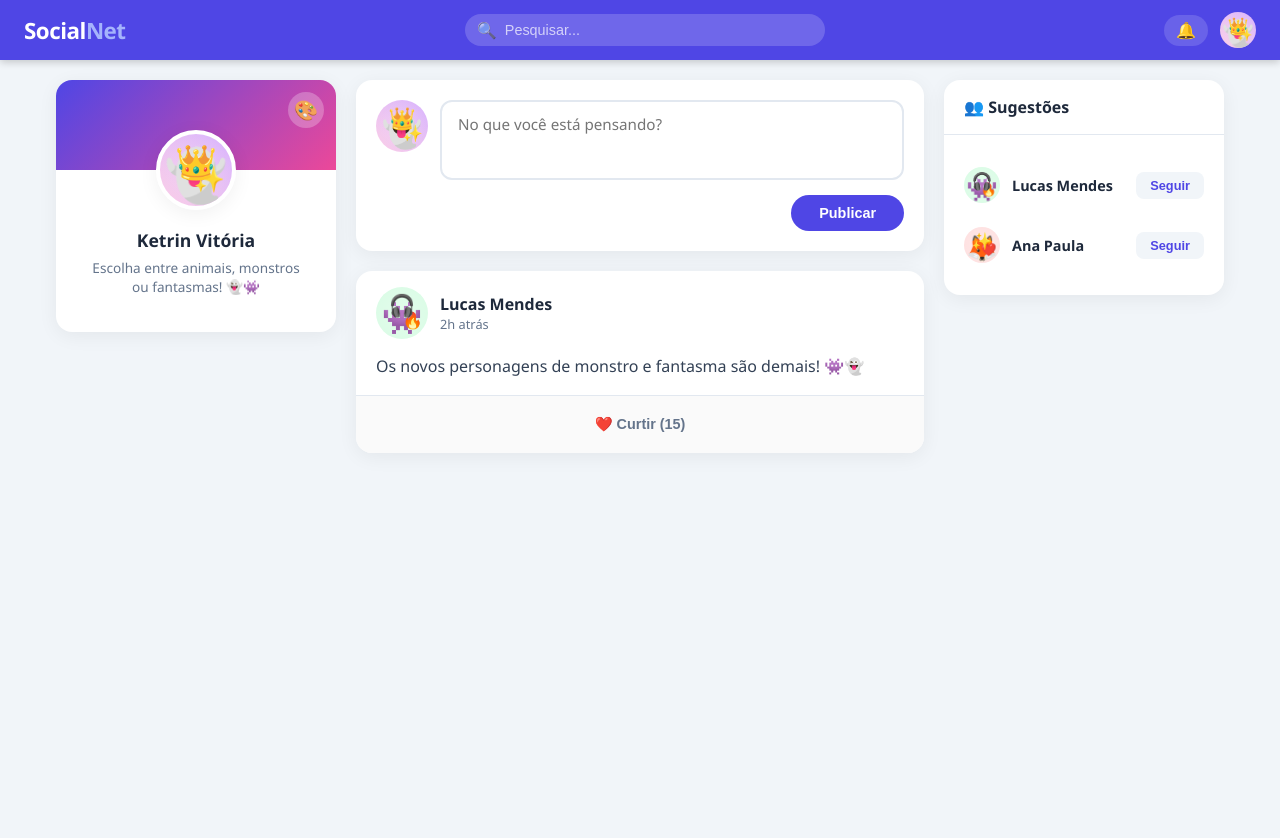
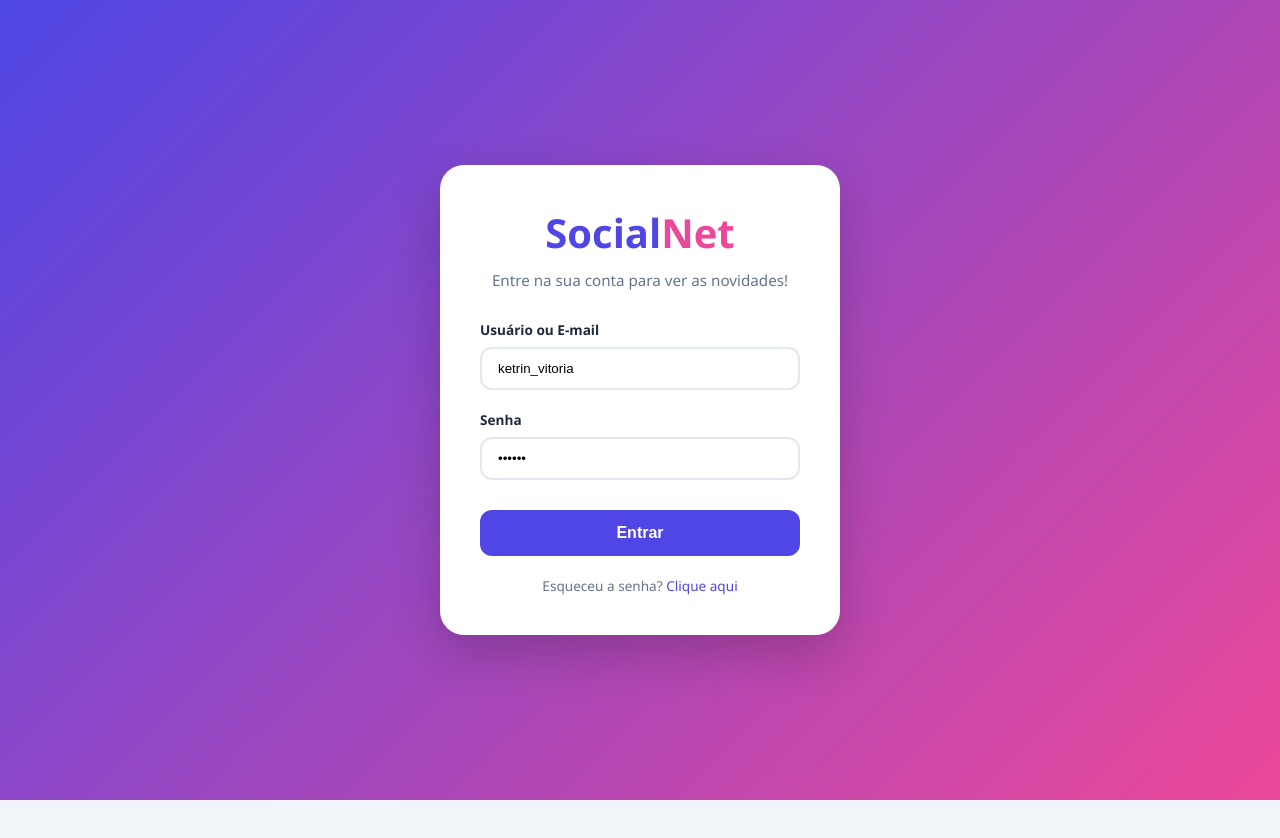
Before and after one commit to ketrin-v/Minha-rede-social, a plain HTML site: page index.html in a window 1280 px wide. Drawn offline with Linux system fonts and the light colour scheme.

Commit message:
feat: adiciona tela de login elegante com transição animada para o feed

```diff
--- a/index.html
+++ b/index.html
@@ -27,7 +27,42 @@
       background: var(--bg);
       color: var(--text);
       min-height: 100vh;
+      overflow-x: hidden;
     }
+
+    /* ===== TELA DE LOGIN ===== */
+    #loginScreen {
+      position: fixed; inset: 0;
+      background: linear-gradient(135deg, var(--primary), var(--accent));
+      display: flex; align-items: center; justify-content: center;
+      z-index: 1000;
+      transition: transform 0.6s cubic-bezier(0.82, 0.01, 0.77, 0.41);
+    }
+    #loginScreen.hidden { transform: translateY(-100%); }
+
+    .login-card {
+      background: #fff; padding: 40px; border-radius: 24px;
+      width: 100%; max-width: 400px; box-shadow: 0 20px 50px rgba(0,0,0,0.2);
+      text-align: center;
+    }
+    .login-logo { font-size: 2.5rem; font-weight: 800; color: var(--primary); margin-bottom: 10px; }
+    .login-logo span { color: var(--accent); }
+    .login-subtitle { color: var(--muted); margin-bottom: 30px; font-size: 0.95rem; }
+
+    .input-group { text-align: left; margin-bottom: 20px; }
+    .input-group label { display: block; font-size: 0.85rem; font-weight: 700; color: var(--text); margin-bottom: 8px; }
+    .input-group input {
+      width: 100%; padding: 12px 16px; border-radius: 12px;
+      border: 2px solid var(--border); outline: none; transition: border-color 0.2s;
+    }
+    .input-group input:focus { border-color: var(--primary); }
+
+    .btn-login {
+      width: 100%; background: var(--primary); color: #fff; border: none;
+      padding: 14px; border-radius: 12px; font-size: 1rem; font-weight: 700;
+      cursor: pointer; transition: all 0.2s; margin-top: 10px;
+    }
+    .btn-login:hover { background: var(--primary-dk); transform: translateY(-2px); box-shadow: 0 5px 15px rgba(79, 70, 229, 0.4); }
 
     /* ===== NAVBAR ===== */
     nav {
@@ -41,66 +76,30 @@
     }
     .nav-logo { font-size: 1.4rem; font-weight: 800; color: #fff; letter-spacing: -0.5px; }
     .nav-logo span { color: #a5b4fc; }
-    .nav-search { flex: 1; max-width: 360px; margin: 0 24px; position: relative; }
-    .nav-search input {
-      width: 100%; padding: 8px 16px 8px 40px;
-      border-radius: 999px; border: none;
-      background: rgba(255,255,255,.18); color: #fff;
-      font-size: .9rem; outline: none;
-    }
-    .nav-search input::placeholder { color: rgba(255,255,255,.7); }
-    .nav-search .icon-search { position: absolute; left: 12px; top: 50%; transform: translateY(-50%); color: rgba(255,255,255,.7); }
     .nav-actions { display: flex; align-items: center; gap: 12px; }
     .nav-btn {
-      background: rgba(255,255,255,.15); border: none; color: #fff;
+      background: rgba(255,255,255,0.15); border: none; color: #fff;
       border-radius: 999px; padding: 6px 12px; font-size: 1rem; cursor: pointer;
     }
 
     /* ===== AVATAR SYSTEM ===== */
     .avatar-box {
-      border-radius: 50%;
-      display: flex; align-items: center; justify-content: center;
-      position: relative; overflow: hidden;
-      flex-shrink: 0; user-select: none;
-      transition: all 0.3s cubic-bezier(0.175, 0.885, 0.32, 1.275);
+      border-radius: 50%; display: flex; align-items: center; justify-content: center;
+      position: relative; overflow: hidden; flex-shrink: 0; user-select: none;
     }
-    .avatar-bg-circle {
-      width: 100%; height: 100%;
-      display: flex; align-items: center; justify-content: center;
-      font-weight: 700;
-    }
+    .avatar-bg-circle { width: 100%; height: 100%; display: flex; align-items: center; justify-content: center; }
     .avatar-emoji { font-size: 1.8em; z-index: 2; position: relative; margin-top: 10%; }
-
-    .avatar-accessory {
-      position: absolute; top: 5%; left: 50%; transform: translateX(-50%);
-      font-size: 1.2em; z-index: 5; pointer-events: none;
-    }
-
-    .avatar-expression {
-      position: absolute; bottom: 15%; right: 10%;
-      font-size: 0.9em; z-index: 4; pointer-events: none;
-    }
-
-    .avatar-glow {
-      position: absolute; inset: 0;
-      background: radial-gradient(circle at center, rgba(255,255,255,0.4) 0%, transparent 70%);
-      z-index: 1; opacity: 0.5;
-    }
+    .avatar-accessory { position: absolute; top: 5%; left: 50%; transform: translateX(-50%); font-size: 1.2em; z-index: 5; }
+    .avatar-expression { position: absolute; bottom: 15%; right: 10%; font-size: 0.9em; z-index: 4; }
 
     .avatar-xl { width: 80px; height: 80px; font-size: 28px; border: 4px solid #fff; box-shadow: var(--shadow); }
     .avatar-md { width: 52px; height: 52px; font-size: 18px; }
     .avatar-sm { width: 36px; height: 36px; font-size: 14px; }
 
-    .avatar-accessory.face-item { top: 35%; font-size: 1em; }
-
     /* ===== LAYOUT ===== */
     .layout {
-      display: grid;
-      grid-template-columns: 280px 1fr 280px;
-      gap: 20px;
-      max-width: 1200px;
-      margin: calc(var(--nav-h) + 20px) auto 40px;
-      padding: 0 16px;
+      display: grid; grid-template-columns: 280px 1fr 280px; gap: 20px;
+      max-width: 1200px; margin: calc(var(--nav-h) + 20px) auto 40px; padding: 0 16px;
     }
     @media (max-width: 1024px) { .layout { grid-template-columns: 240px 1fr; } .sidebar-right { display: none; } }
     @media (max-width: 680px) { .layout { grid-template-columns: 1fr; } .sidebar-left { display: none; } }
@@ -114,99 +113,86 @@
     .profile-card { text-align: center; position: relative; }
     .profile-cover { height: 90px; background: linear-gradient(135deg, var(--primary), var(--accent)); }
     .profile-avatar-wrap { margin-top: -40px; display: flex; justify-content: center; }
-
     .btn-customize-avatar {
-      position: absolute; top: 12px; right: 12px;
-      background: rgba(255,255,255,0.25); border: none;
-      width: 36px; height: 36px; border-radius: 50%;
-      color: #fff; cursor: pointer; font-size: 1.2rem;
-      display: flex; align-items: center; justify-content: center;
-      transition: all 0.2s; z-index: 10;
+      position: absolute; top: 12px; right: 12px; background: rgba(255,255,255,0.25); border: none;
+      width: 36px; height: 36px; border-radius: 50%; color: #fff; cursor: pointer; font-size: 1.2rem;
+      display: flex; align-items: center; justify-content: center; z-index: 10;
     }
-    .btn-customize-avatar:hover { background: rgba(255,255,255,0.4); transform: scale(1.1) rotate(15deg); }
-
     .profile-name { margin-top: 10px; font-weight: 700; font-size: 1.1rem; }
-    .profile-bio { font-size: .85rem; color: var(--muted); margin: 6px 0 16px; padding: 0 10px; }
+    .profile-bio { font-size: .85rem; color: var(--muted); margin: 6px 0 16px; }
 
     /* Painel de Personalização */
     .customize-panel {
       display: none; background: #f8fafc; border-top: 1px solid var(--border);
-      padding: 20px; text-align: left; animation: slideDown 0.3s ease-out;
-      max-height: 500px; overflow-y: auto;
+      padding: 20px; text-align: left; max-height: 400px; overflow-y: auto;
     }
     .customize-panel.active { display: block; }
-    @keyframes slideDown { from { opacity: 0; transform: translateY(-10px); } to { opacity: 1; transform: translateY(0); } }
-
     .selector-group { margin-bottom: 16px; }
-    .selector-label { font-size: 0.7rem; color: var(--muted); margin-bottom: 8px; font-weight: 800; text-transform: uppercase; letter-spacing: 1px; display: block; }
+    .selector-label { font-size: 0.7rem; color: var(--muted); margin-bottom: 8px; font-weight: 800; text-transform: uppercase; display: block; }
     .options-grid { display: flex; gap: 8px; flex-wrap: wrap; }
     .opt-btn {
-      background: #fff; border: 2px solid var(--border);
-      width: 42px; height: 42px; border-radius: 10px; cursor: pointer; font-size: 1.2rem;
-      display: flex; align-items: center; justify-content: center; transition: all 0.2s;
+      background: #fff; border: 2px solid var(--border); width: 42px; height: 42px; border-radius: 10px;
+      cursor: pointer; font-size: 1.2rem; display: flex; align-items: center; justify-content: center;
     }
-    .opt-btn:hover { border-color: var(--primary); transform: translateY(-2px); }
-    .opt-btn.active { border-color: var(--primary); background: #ede9fe; transform: scale(0.95); }
     .color-btn { width: 34px; height: 34px; border-radius: 50%; border: 2px solid #fff; box-shadow: 0 0 0 1px var(--border); cursor: pointer; }
-    .color-btn.active { box-shadow: 0 0 0 2px var(--primary); }
 
     /* ===== FEED ===== */
     .feed { display: flex; flex-direction: column; }
     .new-post-card .card-body { display: flex; flex-direction: column; gap: 15px; }
     .new-post-top { display: flex; gap: 12px; align-items: flex-start; }
     .new-post-top textarea {
-      flex: 1; border: 2px solid var(--border); border-radius: 12px;
-      padding: 12px 16px; font-size: .95rem; resize: none;
-      font-family: inherit; outline: none; min-height: 80px; transition: border-color 0.2s;
+      flex: 1; border: 2px solid var(--border); border-radius: 12px; padding: 12px 16px;
+      font-size: .95rem; resize: none; font-family: inherit; outline: none; min-height: 80px;
     }
-    .new-post-top textarea:focus { border-color: var(--primary); }
     .btn-publish {
       background: var(--primary); color: #fff; border: none; border-radius: 999px;
-      padding: 10px 28px; font-size: .9rem; font-weight: 700; cursor: pointer;
-      transition: all 0.2s; align-self: flex-end;
+      padding: 10px 28px; font-size: .9rem; font-weight: 700; cursor: pointer; align-self: flex-end;
     }
 
     /* Posts */
     .post-header { padding: 16px 20px 0; display: flex; align-items: center; gap: 12px; }
     .post-meta { flex: 1; }
-    .post-author { font-weight: 700; font-size: 1rem; color: var(--text); }
+    .post-author { font-weight: 700; font-size: 1rem; }
     .post-time { font-size: .8rem; color: var(--muted); }
-    .post-text { padding: 15px 20px; font-size: 1rem; line-height: 1.6; color: #334155; }
+    .post-text { padding: 15px 20px; font-size: 1rem; line-height: 1.6; }
     .post-actions { display: flex; justify-content: space-around; padding: 10px; border-top: 1px solid var(--border); background: #fafafa; }
-    .action-btn {
-      flex: 1; background: none; border: none; cursor: pointer;
-      color: var(--muted); font-size: .9rem; font-weight: 600; padding: 10px; border-radius: 10px;
-      display: flex; align-items: center; justify-content: center; gap: 8px; transition: all 0.2s;
-    }
-
-    /* ===== SIDEBAR DIREITA ===== */
-    .suggestion-item { display: flex; align-items: center; gap: 12px; padding: 12px 0; }
-    .suggestion-info { flex: 1; }
-    .suggestion-name { font-weight: 700; font-size: .9rem; }
-    .btn-follow {
-      background: #f1f5f9; border: none; color: var(--primary); border-radius: 8px;
-      padding: 6px 14px; font-size: .8rem; font-weight: 700; cursor: pointer;
-    }
+    .action-btn { flex: 1; background: none; border: none; color: var(--muted); font-size: .9rem; font-weight: 600; padding: 10px; cursor: pointer; }
 
     /* ===== TOAST ===== */
     #toast {
       position: fixed; bottom: 30px; left: 50%; transform: translateX(-50%);
-      background: #1e293b; color: #fff; padding: 12px 24px;
-      border-radius: 12px; font-size: .9rem; font-weight: 600;
-      opacity: 0; pointer-events: none; transition: all 0.3s; z-index: 300;
-      box-shadow: 0 10px 25px rgba(0,0,0,0.2);
+      background: #1e293b; color: #fff; padding: 12px 24px; border-radius: 12px;
+      opacity: 0; pointer-events: none; transition: all 0.3s; z-index: 2000;
     }
     #toast.show { opacity: 1; transform: translateX(-50%) translateY(-10px); }
   </style>
 </head>
 <body>
 
+<!-- TELA DE LOGIN -->
+<div id="loginScreen">
+  <div class="login-card">
+    <div class="login-logo">Social<span>Net</span></div>
+    <p class="login-subtitle">Entre na sua conta para ver as novidades!</p>
+
+    <div class="input-group">
+      <label>Usuário ou E-mail</label>
+      <input type="text" id="loginUser" placeholder="Ex: ketrin_vitoria" value="ketrin_vitoria">
+    </div>
+
+    <div class="input-group">
+      <label>Senha</label>
+      <input type="password" id="loginPass" placeholder="••••••••" value="123456">
+    </div>
+
+    <button class="btn-login" onclick="handleLogin()">Entrar</button>
+    <p style="margin-top: 20px; font-size: 0.85rem; color: var(--muted);">Esqueceu a senha? <a href="#" style="color: var(--primary); text-decoration: none;">Clique aqui</a></p>
+  </div>
+</div>
+
+<!-- CONTEÚDO DA REDE SOCIAL -->
 <nav>
   <div class="nav-logo">Social<span>Net</span></div>
-  <div class="nav-search">
-    <span class="icon-search">🔍</span>
-    <input type="text" placeholder="Pesquisar..." id="searchInput" />
-  </div>
   <div class="nav-actions">
     <button class="nav-btn" onclick="showToast('🔔 Sem notificações')">🔔</button>
     <div id="navMyAvatar"></div>
@@ -216,12 +202,12 @@
 <div class="layout">
   <aside class="sidebar-left">
     <div class="card profile-card">
-      <button class="btn-customize-avatar" onclick="toggleCustomizePanel()" title="Personalizar Avatar">🎨</button>
+      <button class="btn-customize-avatar" onclick="toggleCustomizePanel()">🎨</button>
       <div class="profile-cover"></div>
       <div class="profile-avatar-wrap" id="myAvatarLarge"></div>
       <div class="card-body" style="padding-top:8px;">
-        <div class="profile-name">Ketrin Vitória</div>
-        <div class="profile-bio">Escolha entre animais, monstros ou fantasmas! 👻👾</div>
+        <div class="profile-name" id="userNameDisplay">Ketrin Vitória</div>
+        <div class="profile-bio">Seja bem-vindo(a) de volta! ✨</div>
       </div>
 
       <div class="customize-panel" id="customizePanel">
@@ -231,52 +217,20 @@
             <button class="opt-btn" onclick="updateMyAvatar('animal', '👻')">👻</button>
             <button class="opt-btn" onclick="updateMyAvatar('animal', '👾')">👾</button>
             <button class="opt-btn" onclick="updateMyAvatar('animal', '🐱')">🐱</button>
-            <button class="opt-btn" onclick="updateMyAvatar('animal', '🐶')">🐶</button>
-            <button class="opt-btn" onclick="updateMyAvatar('animal', '🦊')">🦊</button>
-            <button class="opt-btn" onclick="updateMyAvatar('animal', '🐼')">🐼</button>
-            <button class="opt-btn" onclick="updateMyAvatar('animal', '🦁')">🦁</button>
             <button class="opt-btn" onclick="updateMyAvatar('animal', '🤖')">🤖</button>
             <button class="opt-btn" onclick="updateMyAvatar('animal', '👽')">👽</button>
-            <button class="opt-btn" onclick="updateMyAvatar('animal', '🦄')">🦄</button>
           </div>
         </div>
-
         <div class="selector-group">
-          <span class="selector-label">Acessório (Topo):</span>
+          <span class="selector-label">Acessório:</span>
           <div class="options-grid">
             <button class="opt-btn" onclick="updateMyAvatar('accessory', '')">❌</button>
             <button class="opt-btn" onclick="updateMyAvatar('accessory', '👑')">👑</button>
-            <button class="opt-btn" onclick="updateMyAvatar('accessory', '🎩')">🎩</button>
             <button class="opt-btn" onclick="updateMyAvatar('accessory', '🎓')">🎓</button>
-            <button class="opt-btn" onclick="updateMyAvatar('accessory', '🎀')">🎀</button>
-            <button class="opt-btn" onclick="updateMyAvatar('accessory', '✨')">✨</button>
             <button class="opt-btn" onclick="updateMyAvatar('accessory', '🎧')">🎧</button>
-            <button class="opt-btn" onclick="updateMyAvatar('accessory', '🕶️')">🕶️</button>
           </div>
         </div>
-
-        <div class="selector-group">
-          <span class="selector-label">Humor/Vibe:</span>
-          <div class="options-grid">
-            <button class="opt-btn" onclick="updateMyAvatar('expression', '')">😶</button>
-            <button class="opt-btn" onclick="updateMyAvatar('expression', '❤️')">❤️</button>
-            <button class="opt-btn" onclick="updateMyAvatar('expression', '🔥')">🔥</button>
-            <button class="opt-btn" onclick="updateMyAvatar('expression', '⭐')">⭐</button>
-            <button class="opt-btn" onclick="updateMyAvatar('expression', '💭')">💭</button>
-          </div>
-        </div>
-
-        <div class="selector-group">
-          <span class="selector-label">Fundo:</span>
-          <div class="options-grid">
-            <button class="color-btn" style="background:#fee2e2" onclick="updateMyAvatar('bg', '#fee2e2')"></button>
-            <button class="color-btn" style="background:#dcfce7" onclick="updateMyAvatar('bg', '#dcfce7')"></button>
-            <button class="color-btn" style="background:#dbeafe" onclick="updateMyAvatar('bg', '#dbeafe')"></button>
-            <button class="color-btn" style="background:linear-gradient(45deg, #fbcfe8, #d8b4fe)" onclick="updateMyAvatar('bg', 'linear-gradient(45deg, #fbcfe8, #d8b4fe)')"></button>
-            <button class="color-btn" style="background:linear-gradient(45deg, #a5f3fc, #99f6e4)" onclick="updateMyAvatar('bg', 'linear-gradient(45deg, #a5f3fc, #99f6e4)')"></button>
-          </div>
-        </div>
-        <button class="btn-publish" style="width:100%; margin-top:10px;" onclick="toggleCustomizePanel()">Pronto!</button>
+        <button class="btn-publish" style="width:100%;" onclick="toggleCustomizePanel()">Salvar</button>
       </div>
     </div>
   </aside>
@@ -304,30 +258,34 @@
 <div id="toast"></div>
 
 <script>
+  // LÓGICA DE LOGIN
+  function handleLogin() {
+    const user = document.getElementById('loginUser').value;
+    const pass = document.getElementById('loginPass').value;
+
+    if (user.trim() !== "" && pass.trim() !== "") {
+      showToast('Bem-vindo(a), ' + user + '! ✨');
+      document.getElementById('loginScreen').classList.add('hidden');
+      document.getElementById('userNameDisplay').textContent = user;
+    } else {
+      showToast('⚠️ Preencha todos os campos!');
+    }
+  }
+
+  // LÓGICA DE AVATAR
   function createAvatarHTML(config, sizeClass = 'avatar-md') {
-    const isFaceItem = config.accessory === '🕶️';
     return `
       <div class="avatar-box ${sizeClass}" style="background: ${config.bg || '#e2e8f0'}">
-        <div class="avatar-bg-circle">
-          <span class="avatar-emoji">${config.animal || '👤'}</span>
-        </div>
-        ${config.accessory ? `<span class="avatar-accessory ${isFaceItem ? 'face-item' : ''}">${config.accessory}</span>` : ''}
-        ${config.expression ? `<span class="avatar-expression">${config.expression}</span>` : ''}
+        <div class="avatar-bg-circle"><span class="avatar-emoji">${config.animal || '👤'}</span></div>
+        ${config.accessory ? `<span class="avatar-accessory">${config.accessory}</span>` : ''}
         <div class="avatar-glow"></div>
       </div>
     `;
   }
 
-  let myAvatarConfig = { animal: '👻', accessory: '👑', expression: '✨', bg: 'linear-gradient(45deg, #fbcfe8, #d8b4fe)' };
-
-  const USERS = [
-    { name: 'Lucas Mendes', avatar: { animal: '👾', accessory: '🎧', expression: '🔥', bg: '#dcfce7' } },
-    { name: 'Ana Paula',    avatar: { animal: '🦊', accessory: '✨', expression: '❤️', bg: '#fee2e2' } },
-  ];
-
-  let posts = [
-    { id: 1, user: USERS[0], time: '2h atrás', text: 'Os novos personagens de monstro e fantasma são demais! 👾👻', likes: 15 },
-  ];
+  let myAvatarConfig = { animal: '👻', accessory: '👑', bg: 'linear-gradient(45deg, #fbcfe8, #d8b4fe)' };
+  const USERS = [{ name: 'Lucas', avatar: { animal: '👾', accessory: '🎧', bg: '#dcfce7' } }];
+  let posts = [{ id: 1, user: USERS[0], time: '2h atrás', text: 'Olá! Faça login para interagir!', likes: 5 }];
 
   function toggleCustomizePanel() { document.getElementById('customizePanel').classList.toggle('active'); }
 
@@ -335,7 +293,7 @@
     myAvatarConfig[type] = value;
     renderMyAvatars();
     renderAllPosts();
-    showToast('Visual atualizado! ✨');
+    showToast('Estilo atualizado! ✨');
   }
 
   function renderMyAvatars() {
@@ -351,14 +309,12 @@
         <div class="post-header">
           ${createAvatarHTML(userAvatar, 'avatar-md')}
           <div class="post-meta">
-            <div class="post-author">${post.user.name || 'Ketrin Vitória'}</div>
+            <div class="post-author">${post.user.name || document.getElementById('userNameDisplay').textContent}</div>
             <div class="post-time">${post.time}</div>
           </div>
         </div>
         <div class="post-text">${post.text}</div>
-        <div class="post-actions">
-          <button class="action-btn" onclick="showToast('Curtiu!')">❤️ Curtir (${post.likes})</button>
-        </div>
+        <div class="post-actions"><button class="action-btn" onclick="showToast('Curtiu!')">❤️ Curtir (${post.likes})</button></div>
       </div>
     `;
   }
@@ -369,20 +325,10 @@
     posts.forEach(post => feed.insertAdjacentHTML('beforeend', renderPost(post)));
   }
 
-  function renderSuggestions() {
-    document.getElementById('suggestions').innerHTML = USERS.map(u => `
-      <div class="suggestion-item">
-        ${createAvatarHTML(u.avatar, 'avatar-sm')}
-        <div class="suggestion-info"><div class="suggestion-name">${u.name}</div></div>
-        <button class="btn-follow" onclick="showToast('Seguindo!')">Seguir</button>
-      </div>
-    `).join('');
-  }
-
   function publishPost() {
     const txt = document.getElementById('newPostText');
     if (!txt.value.trim()) return;
-    posts.unshift({ id: Date.now(), user: { name: 'Ketrin Vitória', avatar: {...myAvatarConfig} }, time: 'agora', text: txt.value, likes: 0 });
+    posts.unshift({ id: Date.now(), user: { name: document.getElementById('userNameDisplay').textContent, avatar: {...myAvatarConfig} }, time: 'agora', text: txt.value, likes: 0 });
     txt.value = '';
     renderAllPosts();
     showToast('Postado! 🚀');
@@ -397,7 +343,6 @@
 
   renderMyAvatars();
   renderAllPosts();
-  renderSuggestions();
 </script>
 </body>
 </html>
```
